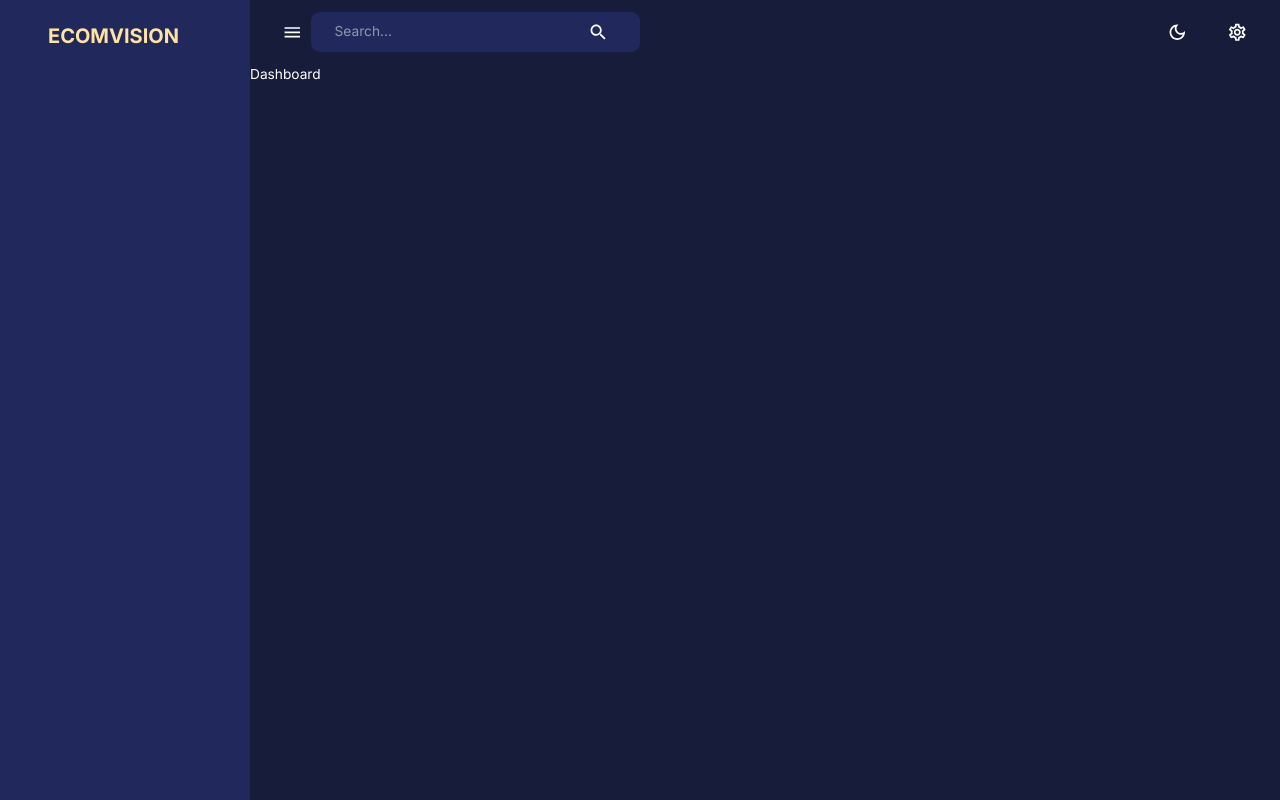
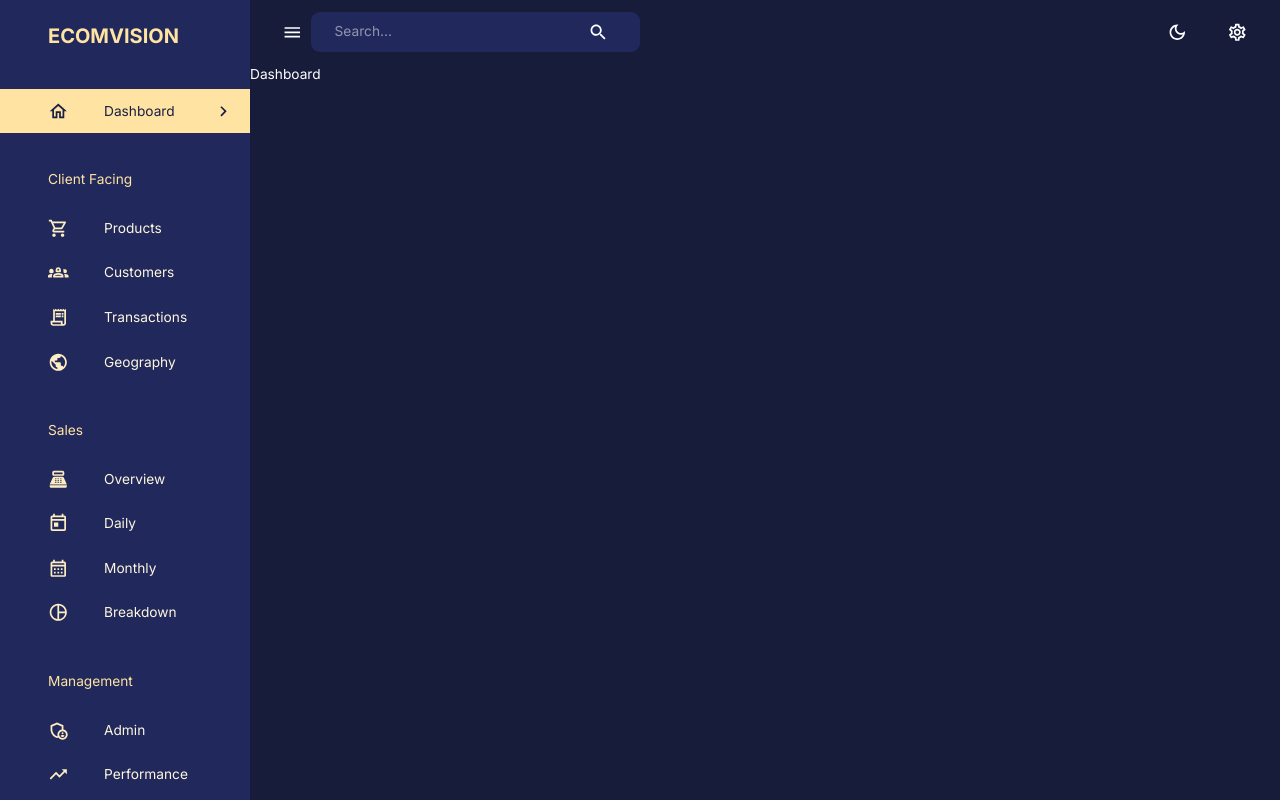
Before and after one commit to shadman-ahmed27/admin-dashboard, a React (Create React App) app in the folder client/: page /dashboard in a window 1280 px wide. Built offline with nearby package versions, Linux system fonts and the light colour scheme.

Commit message:
feat: created sidebar component that works and collapses, it has all the drawer sections listed and links

```diff
--- a/client/src/components/Sidebar.jsx
+++ b/client/src/components/Sidebar.jsx
@@ -1,16 +1,16 @@
-import React from "react";
+import React, { useEffect, useState } from "react";
 import {
   Box,
-  Divider,
   Drawer,
   IconButton,
+  Typography,
+  useTheme,
   List,
   ListItem,
   ListItemButton,
   ListItemIcon,
   ListItemText,
-  Typography,
-  useTheme,
+  Divider,
 } from "@mui/material";
 import {
   SettingsOutlined,
@@ -28,11 +28,71 @@
   TrendingUpOutlined,
   PieChartOutlined,
 } from "@mui/icons-material";
-import { useEffect, useState } from "react";
 import { useLocation, useNavigate } from "react-router-dom";
 import FlexBetween from "./FlexBetween";
+import profileImage from "../assets/profile.jpg";
+
+const navItems = [
+  {
+    text: "Dashboard",
+    icon: <HomeOutlined />,
+  },
+  {
+    text: "Client Facing",
+    icon: null,
+  },
+  {
+    text: "Products",
+    icon: <ShoppingCartOutlined />,
+  },
+  {
+    text: "Customers",
+    icon: <Groups2Outlined />,
+  },
+  {
+    text: "Transactions",
+    icon: <ReceiptLongOutlined />,
+  },
+  {
+    text: "Geography",
+    icon: <PublicOutlined />,
+  },
+  {
+    text: "Sales",
+    icon: null,
+  },
+  {
+    text: "Overview",
+    icon: <PointOfSaleOutlined />,
+  },
+  {
+    text: "Daily",
+    icon: <TodayOutlined />,
+  },
+  {
+    text: "Monthly",
+    icon: <CalendarMonthOutlined />,
+  },
+  {
+    text: "Breakdown",
+    icon: <PieChartOutlined />,
+  },
+  {
+    text: "Management",
+    icon: null,
+  },
+  {
+    text: "Admin",
+    icon: <AdminPanelSettingsOutlined />,
+  },
+  {
+    text: "Performance",
+    icon: <TrendingUpOutlined />,
+  },
+];
 
 const Sidebar = ({
+  user,
   drawerWidth,
   isSidebarOpen,
   setIsSidebarOpen,
@@ -74,8 +134,68 @@
                     ECOMVISION
                   </Typography>
                 </Box>
+                {!isNonMobile && (
+                  <IconButton onClick={() => setIsSidebarOpen(!isSidebarOpen)}>
+                    <ChevronLeft />
+                  </IconButton>
+                )}
               </FlexBetween>
             </Box>
+            <List>
+              {navItems.map(({ text, icon }) => {
+                if (!icon) {
+                  return (
+                    <Typography
+                      key={text}
+                      sx={{
+                        m: "2.25rem 0 1rem 3rem",
+                        color: theme.palette.secondary[300],
+                      }}
+                    >
+                      {text}
+                    </Typography>
+                  );
+                }
+                const lcText = text.toLowerCase();
+
+                return (
+                  <ListItem key={text} disablePadding>
+                    <ListItemButton
+                      onClick={() => {
+                        navigate(`/${lcText}`);
+                        setActive(lcText);
+                      }}
+                      sx={{
+                        backgroundColor:
+                          active === lcText
+                            ? theme.palette.secondary[300]
+                            : "transparent",
+                        color:
+                          active === lcText
+                            ? theme.palette.primary[600]
+                            : theme.palette.secondary[100],
+                      }}
+                    >
+                      <ListItemIcon
+                        sx={{
+                          ml: "2rem",
+                          color:
+                            active === lcText
+                              ? theme.palette.primary[600]
+                              : theme.palette.secondary[200],
+                        }}
+                      >
+                        {icon}
+                      </ListItemIcon>
+                      <ListItemText primary={text} />
+                      {active === lcText && (
+                        <ChevronRightOutlined sx={{ ml: "auto" }} />
+                      )}
+                    </ListItemButton>
+                  </ListItem>
+                );
+              })}
+            </List>
           </Box>
         </Drawer>
       )}
```
Also changed, not shown: client/src/assets/Screenshot 2025-01-20 195325.png (added), client/src/assets/Screenshot 2025-01-20 195335.png (added). Lines whose indentation alone changed are shown as unchanged.
